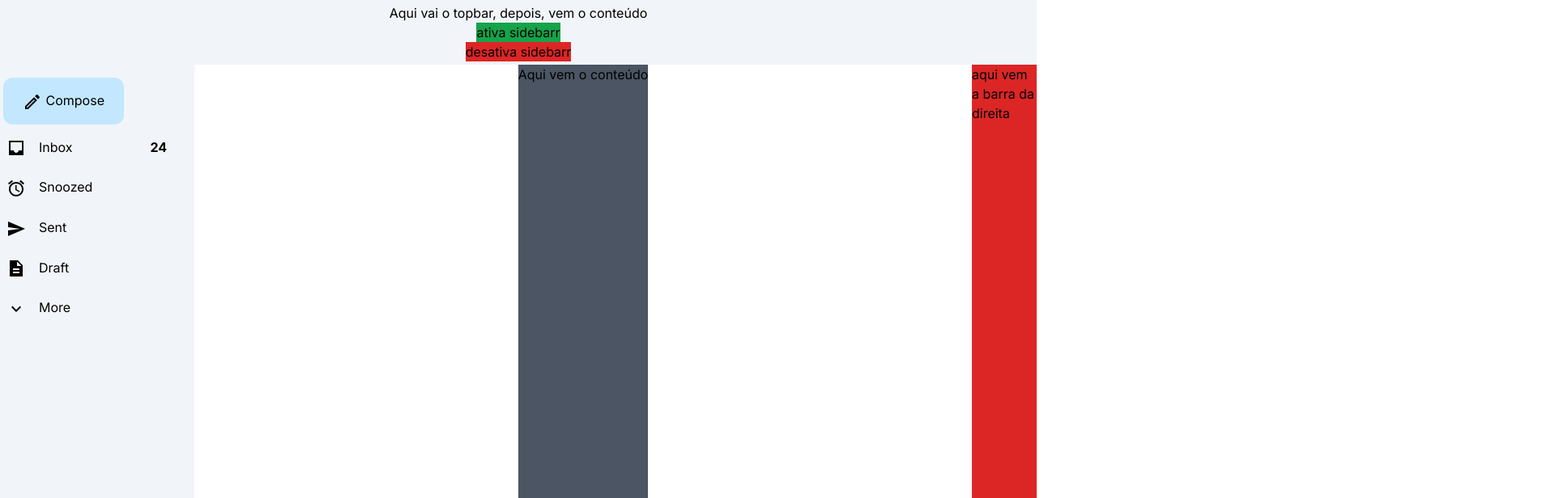
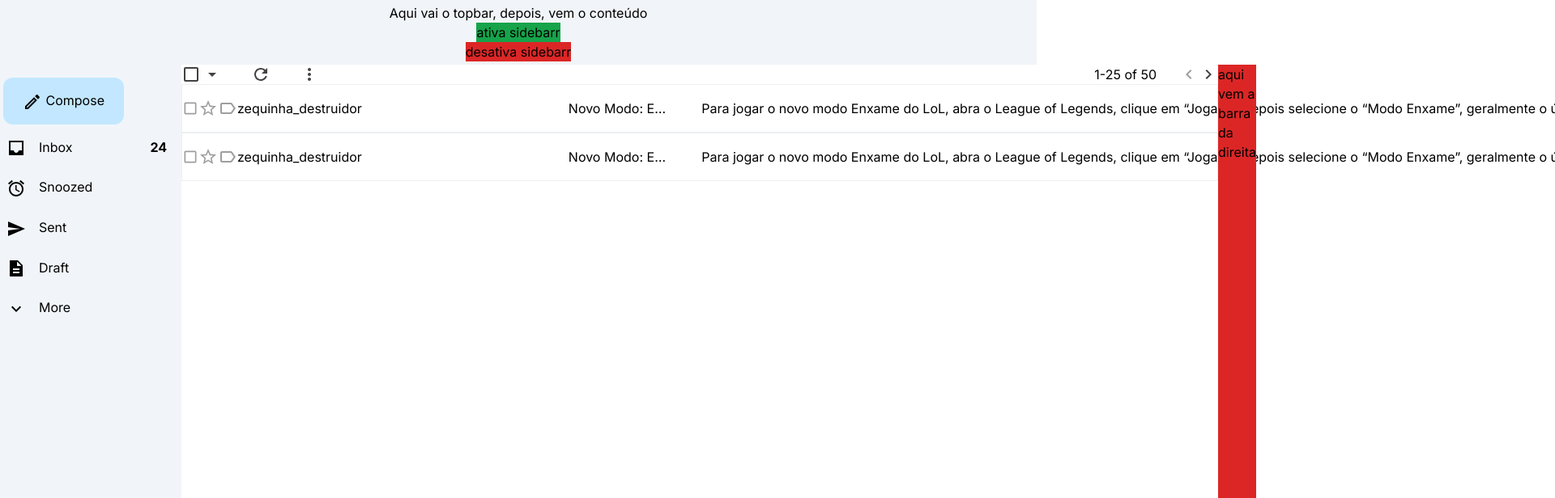
Before and after one commit to Lucas-Valdemar/JD-Gmail, a React (Vite) app: page / in a window 1280 px wide. Shown: the top 616 px of the page at 81% size, 1920 px wide, since content can reach past the window. Built offline with nearby package versions, Linux system fonts and the light colour scheme; data requests are answered from the project's data file.

Commit message:
valdemar v0.01

```diff
--- a/package.json
+++ b/package.json
@@ -4,7 +4,7 @@
   "version": "0.0.0",
   "type": "module",
   "scripts": {
-    "dev": "vite",
+    "dev": "vite --host",
     "build": "tsc -b && vite build",
     "lint": "eslint . --ext ts,tsx --report-unused-disable-directives --max-warnings 0",
     "preview": "vite preview"
--- a/src/App.tsx
+++ b/src/App.tsx
@@ -2,6 +2,7 @@ import React, { useEffect, useState } from 'react';
 import api from '../services/api.ts'
 
 import Sidebar from './Components/Root/Menu/Sidebar.tsx';
+import Content from './Components/Root/Menu/Content/Content.tsx';
 
 function App() {
 
@@ -35,7 +36,7 @@ function App() {
         <button className='bg-red-600' onClick={()=>{setSidebar(false), setSidebarState(false)}}>desativa sidebarr</button>
 
       </div>
-      <div className='flex flex-row justify-between h-screen '>
+      <div className='flex flex-row justify-between h-screen'>
 
         <div className={sidebar ? 'bg-slate-100 w-60 transition-all' : 'bg-slate-100 w-20 transition-all hover:w-60'} onMouseEnter={()=>{setSidebar(true)}} onMouseLeave={()=>{sidebarState === false ? setSidebar(false) : setSidebar(true)}}>
 
@@ -43,16 +44,13 @@ function App() {
 
         </div>
 
-        <div className="content bg-gray-600">
-          Aqui vem o conteúdo
-        </div>
+        <Content/>
 
         <div className="otherApps w-20 bg-red-600 h-full">
           aqui vem a barra da direita
         </div>
       </div>
 
-
     </>
   )
 }
--- /dev/null
+++ b/src/Components/Root/Menu/Content/ActionBar/ActionBar.tsx
@@ -0,0 +1,13 @@
+import React from 'react'
+import ButtonsMenu from './ButtonsMenu/ButtonsMenu'
+import TotalEmailsPagination from './TotalEmailsPagination/TotalEmailsPagination'
+
+const ActionBar = () => {
+    const placeholder = 50
+
+  return (
+    <div className='flex justify-between'><ButtonsMenu/><TotalEmailsPagination/></div>
+  )
+}
+
+export default ActionBar
--- /dev/null
+++ b/src/Components/Root/Menu/Content/ActionBar/ButtonsMenu/ButtonsMenu.tsx
@@ -0,0 +1,16 @@
+import React from 'react'
+import CheckBoxIcon from '@mui/icons-material/CheckBoxOutlineBlankOutlined';
+import ArrowDownIcon from '@mui/icons-material/ArrowDropDownSharp';
+import RefreshIcon from '@mui/icons-material/RefreshSharp';
+import MoreIcon from '@mui/icons-material/MoreVertSharp';
+import { grey } from '@mui/material/colors';
+
+
+const ButtonsMenu = () => {
+    const iconsColor = grey[800]
+  return (
+    <div className='flex gap-[2.25rem]'><div className='flex gap-[2px]'><CheckBoxIcon sx={{color: iconsColor}}/><ArrowDownIcon sx={{color: iconsColor}}/></div><RefreshIcon sx={{color: iconsColor}}/><MoreIcon sx={{color: iconsColor}}/></div>
+  )
+}
+
+export default ButtonsMenu
--- /dev/null
+++ b/src/Components/Root/Menu/Content/ActionBar/TotalEmailsPagination/TotalEmailsPagination.tsx
@@ -0,0 +1,26 @@
+import React, { useState, useEffect } from 'react';
+import ArrowLeftIcon from '@mui/icons-material/KeyboardArrowLeftSharp';
+import ArrowRightIcon from '@mui/icons-material/KeyboardArrowRightSharp';
+import { grey } from '@mui/material/colors';
+
+
+const TotalEmailsPagination = () => {
+    const enableButton = grey[800]
+    const disableButton = grey[500]
+    const totalEmails = 50
+    const [showing, setShowing] = useState(25);
+
+    useEffect( () => {
+            if (totalEmails >= 25){
+                setShowing(25)
+            } else {
+                setShowing(totalEmails)
+            }
+        }, [totalEmails])
+
+  return (
+    <div className='flex gap-7'>{`1-${showing} of ${totalEmails}`}<div className='flex'><ArrowLeftIcon sx={{color:disableButton}}/><ArrowRightIcon sx={{color:enableButton}}/></div></div>
+  )
+}
+
+export default TotalEmailsPagination
--- /dev/null
+++ b/src/Components/Root/Menu/Content/Content.tsx
@@ -0,0 +1,17 @@
+import React from "react";
+import Emails from "./Emails/Emails";
+import ActionBar from "./ActionBar/ActionBar";
+
+
+function Content() {
+  return (
+    <div className="flex flex-col w-full">
+    <ActionBar/>
+    <Emails/>
+    </div>
+  )
+
+
+}
+
+export default Content;
--- /dev/null
+++ b/src/Components/Root/Menu/Content/Emails/Email/Email.tsx
@@ -0,0 +1,17 @@
+import React from 'react'
+import InteractiveItens from './InteractiveItens/InteractiveItens'
+
+
+const Email = () => {
+  const senderPlaceholder = "zequinha_destruidor"
+  const emailTitlePlaceholder = "Novo Modo: ENXAME"
+  const emailContentPlaceholder = "Para jogar o novo modo Enxame do LoL, abra o League of Legends, clique em “Jogar” e depois selecione o “Modo Enxame”, geralmente o último da lista. Feito isso, basta clicar em encontrar partida ou convidar amigos."
+  return (
+    <div className='flex justify-start border-solid border-[1px] border-[#ECEFF1] w-full h-[3.75rem] gap-[255px]'>
+    <InteractiveItens sender={senderPlaceholder}/>
+    <div className='flex items-center w-full'> <div className='w-[15%]'><p className='truncate w-[80%]'>{emailTitlePlaceholder}</p></div> <div className='w-full'><p className='w-full truncate'>{emailContentPlaceholder}</p></div></div>
+    </div>
+  )
+}
+
+export default Email
--- /dev/null
+++ b/src/Components/Root/Menu/Content/Emails/Email/InteractiveItens/InteractiveItens.tsx
@@ -0,0 +1,15 @@
+import React from 'react'
+import StarIcon from '@mui/icons-material/StarBorderPurple500Sharp';
+import LabelIcon from '@mui/icons-material/LabelOutlined';
+import CheckBoxIcon from '@mui/icons-material/CheckBoxOutlineBlankOutlined';
+import { grey } from '@mui/material/colors';
+
+const InteractiveItens = ({sender}) => {
+
+    const iconsColor = grey[500]
+  return (
+    <div className="flex items-center"><CheckBoxIcon sx={{color: iconsColor,width: "20px"}}/><StarIcon sx={{color: iconsColor}}/><LabelIcon sx={{color: iconsColor}}/> <p>{sender}</p></div>
+  )
+}
+
+export default InteractiveItens
--- /dev/null
+++ b/src/Components/Root/Menu/Content/Emails/Emails.tsx
@@ -0,0 +1,13 @@
+import React from 'react'
+import Email from './Email/Email'
+
+const Emails = () => {
+  return (
+    <div>
+    <Email/>
+    <Email/>
+    </div>
+  )
+}
+
+export default Emails
```
